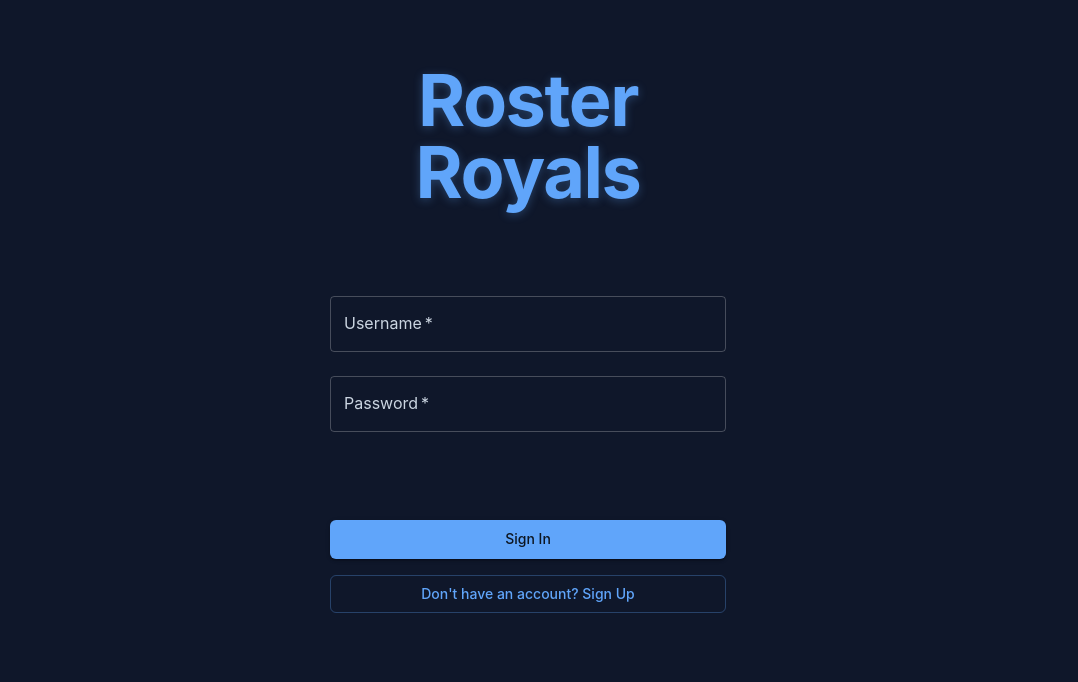
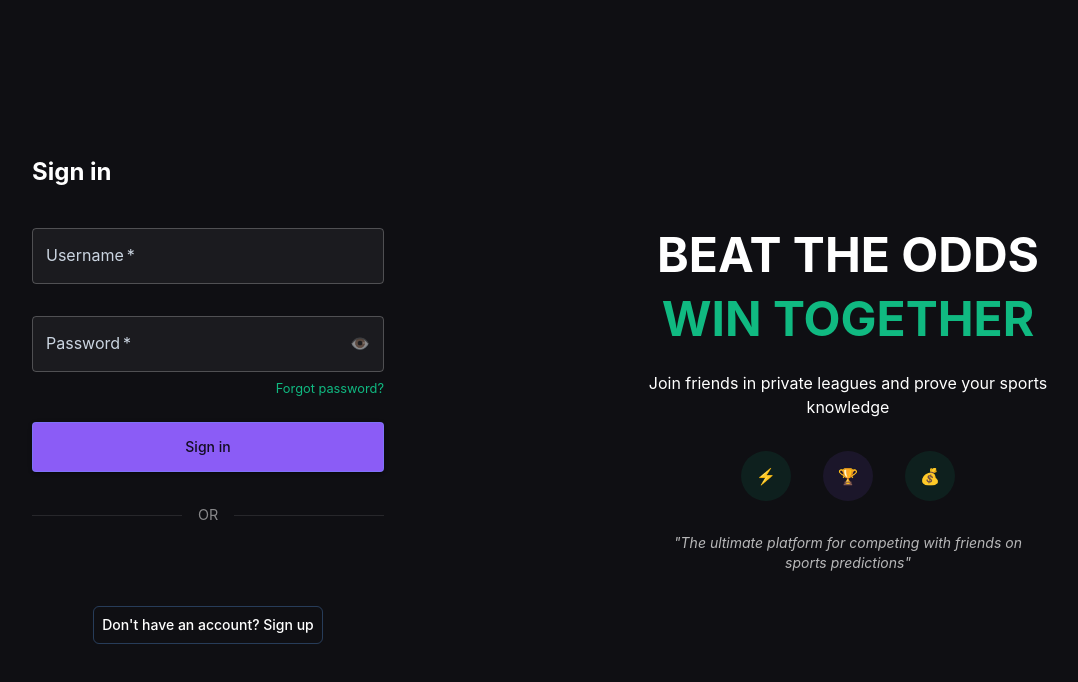
Before and after one commit to gnart-gnart/roster-royals, a React (Create React App) app in the folder frontend/: page / in a window 1280 px wide. Shown: the top 682 px of the page, without its empty margins (112-1190 px from the left). Built offline with nearby package versions, Linux system fonts and the light colour scheme; no server answers.

Commit message:
adjusted login page

```diff
--- a/frontend/src/pages/LoginPage.js
+++ b/frontend/src/pages/LoginPage.js
@@ -116,28 +116,39 @@ function LoginPage() {
   };
 
   return (
-    <Container component="main" maxWidth="xs">
-      <Box sx={{ marginTop: 8, display: 'flex', flexDirection: 'column', alignItems: 'center' }}>
-        <Typography
-          component="h1"
-          variant="h1"
+    <Box
       sx={{
-            color: '#60a5fa',
-            fontWeight: '700',
-            marginBottom: 6,
-            textAlign: 'center',
-            fontSize: { xs: '3.5rem', sm: '4.5rem' },
-            textShadow: '0 2px 10px rgba(96, 165, 250, 0.3)',
-            letterSpacing: '-0.02em',
-            lineHeight: 1,
+        height: '100vh',
+        display: 'flex',
+        backgroundColor: '#0f0f13',
+        color: 'white',
       }}
     >
-          Roster Royals
+      {/* Left section - Login Form */}
+      <Box
+        sx={{
+          width: '50%',
+          display: 'flex',
+          flexDirection: 'column',
+          justifyContent: 'center',
+          p: 4,
+        }}
+      >
+        <Box
+          sx={{
+            maxWidth: 400,
+            width: '100%',
+            mx: 'auto',
+            p: 3,
+          }}
+        >
+          <Typography variant="h5" sx={{ mb: 3, fontWeight: 'bold' }}>
+            Sign in
           </Typography>
 
-        {error && <Alert severity="error" sx={{ mt: 2, width: '100%' }}>{error}</Alert>}
+          {error && <Alert severity="error" sx={{ mt: 2, width: '100%', mb: 2 }}>{error}</Alert>}
 
-        <Box component="form" onSubmit={handleSubmit} sx={{ mt: 3 }}>
+          <Box component="form" onSubmit={handleSubmit}>
             <TextField
               margin="normal"
               required
@@ -145,23 +156,14 @@ function LoginPage() {
               label="Username"
               value={formData.username}
               onChange={(e) => setFormData({ ...formData, username: e.target.value })}
-          />
-
-          {(!isLogin || googleEmail) && (
-            <TextField
-              margin="normal"
-              required
-              fullWidth
-              label="Email"
-              type="email"
-              value={formData.email}
-              onChange={(e) => setFormData({ ...formData, email: e.target.value })}
-              disabled={!!googleEmail}
-              InputProps={{
-                sx: { backgroundColor: googleEmail ? 'rgba(0, 0, 0, 0.1)' : 'inherit' }
+              sx={{
+                mb: 2,
+                '& .MuiOutlinedInput-root': {
+                  borderRadius: 1,
+                  backgroundColor: 'rgba(255, 255, 255, 0.05)',
+                }
               }}
             />
-          )}
 
             <TextField
               margin="normal"
@@ -171,7 +173,60 @@ function LoginPage() {
               type="password"
               value={formData.password}
               onChange={(e) => setFormData({ ...formData, password: e.target.value })}
+              sx={{
+                mb: 1,
+                '& .MuiOutlinedInput-root': {
+                  borderRadius: 1,
+                  backgroundColor: 'rgba(255, 255, 255, 0.05)',
+                }
+              }}
+              InputProps={{
+                endAdornment: (
+                  <Box sx={{ color: 'rgba(255, 255, 255, 0.5)', cursor: 'pointer' }}>
+                    👁️
+                  </Box>
+                ),
+              }}
             />
+
+            <Typography
+              variant="body2"
+              sx={{
+                textAlign: 'right',
+                color: '#10b981',
+                mb: 2,
+                fontSize: '0.8rem',
+                cursor: 'pointer'
+              }}
+            >
+              Forgot password?
+            </Typography>
+
+            <Button
+              type="submit"
+              fullWidth
+              variant="contained"
+              sx={{
+                mt: 1,
+                mb: 2,
+                py: 1.5,
+                backgroundColor: '#8b5cf6',
+                '&:hover': {
+                  backgroundColor: '#7c3aed',
+                },
+                borderRadius: 1,
+              }}
+            >
+              Sign in
+            </Button>
+
+            <Box sx={{ display: 'flex', alignItems: 'center', justifyContent: 'center', my: 2 }}>
+              <Box sx={{ flex: 1, height: '1px', backgroundColor: 'rgba(255, 255, 255, 0.1)' }} />
+              <Typography sx={{ mx: 2, color: 'rgba(255, 255, 255, 0.5)', fontSize: '0.9rem' }}>
+                OR
+              </Typography>
+              <Box sx={{ flex: 1, height: '1px', backgroundColor: 'rgba(255, 255, 255, 0.1)' }} />
+            </Box>
 
             {isLogin && !googleEmail && (
               <Box sx={{ mt: 2, width: '100%' }}>
@@ -182,36 +237,112 @@ function LoginPage() {
                     theme="filled_black"
                     size="large"
                     width="100%"
-                  text="Sign in with Google"
+                    text="Continue with Google"
+                    shape="rectangular"
                   />
                 </GoogleOAuthProvider>
               </Box>
             )}
 
+            <Box sx={{ mt: 3, textAlign: 'center' }}>
               <Button
-            type="submit"
-            fullWidth
-            variant="contained"
-            sx={{ mt: 3, mb: 2 }}
-          >
-            {isLogin ? 'Sign In' : 'Register'}
-          </Button>
-
-          {!googleEmail && (
-            <Button
-              fullWidth
                 onClick={() => {
                   setIsLogin(!isLogin);
                   setFormData({ username: '', email: '', password: '' });
                 }}
-              sx={{ textAlign: 'center' }}
+                sx={{
+                  textAlign: 'center',
+                  color: 'white',
+                  textTransform: 'none',
+                }}
               >
-              {isLogin ? "Don't have an account? Sign Up" : "Already have an account? Sign In"}
+                {isLogin ? "Don't have an account? Sign up" : "Already have an account? Sign In"}
               </Button>
-          )}
             </Box>
           </Box>
-    </Container>
+        </Box>
+      </Box>
+
+      {/* Right section - Promo Content */}
+      <Box
+        sx={{
+          width: '50%',
+          display: 'flex',
+          flexDirection: 'column',
+          justifyContent: 'center',
+          alignItems: 'center',
+          p: 4,
+          textAlign: 'center',
+        }}
+      >
+        <Box>
+          <Typography variant="h3" component="h1" sx={{ fontWeight: 'bold', mb: 1 }}>
+            BEAT THE ODDS
+          </Typography>
+          <Typography variant="h3" component="h1" sx={{ fontWeight: 'bold', color: '#10b981', mb: 3 }}>
+            WIN TOGETHER
+          </Typography>
+
+          <Typography variant="body1" sx={{ mb: 4, maxWidth: 400, mx: 'auto' }}>
+            Join friends in private leagues and prove your sports knowledge
+          </Typography>
+
+          <Box sx={{ display: 'flex', justifyContent: 'center', gap: 4, mb: 4 }}>
+            <Box sx={{
+              p: 2,
+              borderRadius: '50%',
+              backgroundColor: 'rgba(16, 185, 129, 0.1)',
+              color: '#10b981',
+              display: 'flex',
+              alignItems: 'center',
+              justifyContent: 'center',
+              width: 50,
+              height: 50,
+            }}>
+              ⚡
+            </Box>
+            <Box sx={{
+              p: 2,
+              borderRadius: '50%',
+              backgroundColor: 'rgba(139, 92, 246, 0.1)',
+              color: '#8b5cf6',
+              display: 'flex',
+              alignItems: 'center',
+              justifyContent: 'center',
+              width: 50,
+              height: 50,
+            }}>
+              🏆
+            </Box>
+            <Box sx={{
+              p: 2,
+              borderRadius: '50%',
+              backgroundColor: 'rgba(16, 185, 129, 0.1)',
+              color: '#10b981',
+              display: 'flex',
+              alignItems: 'center',
+              justifyContent: 'center',
+              width: 50,
+              height: 50,
+            }}>
+              💰
+            </Box>
+          </Box>
+
+          <Typography
+            variant="body2"
+            sx={{
+              fontStyle: 'italic',
+              color: 'rgba(255, 255, 255, 0.7)',
+              maxWidth: 350,
+              mx: 'auto'
+            }}
+          >
+            "The ultimate platform for competing with friends on sports predictions"
+          </Typography>
+        </Box>
+      </Box>
+    </Box>
   );
 }
 
```
Also changed, not shown: 2 other files (tests, documents, lock files or other folders). Lines whose indentation alone changed are shown as unchanged.
